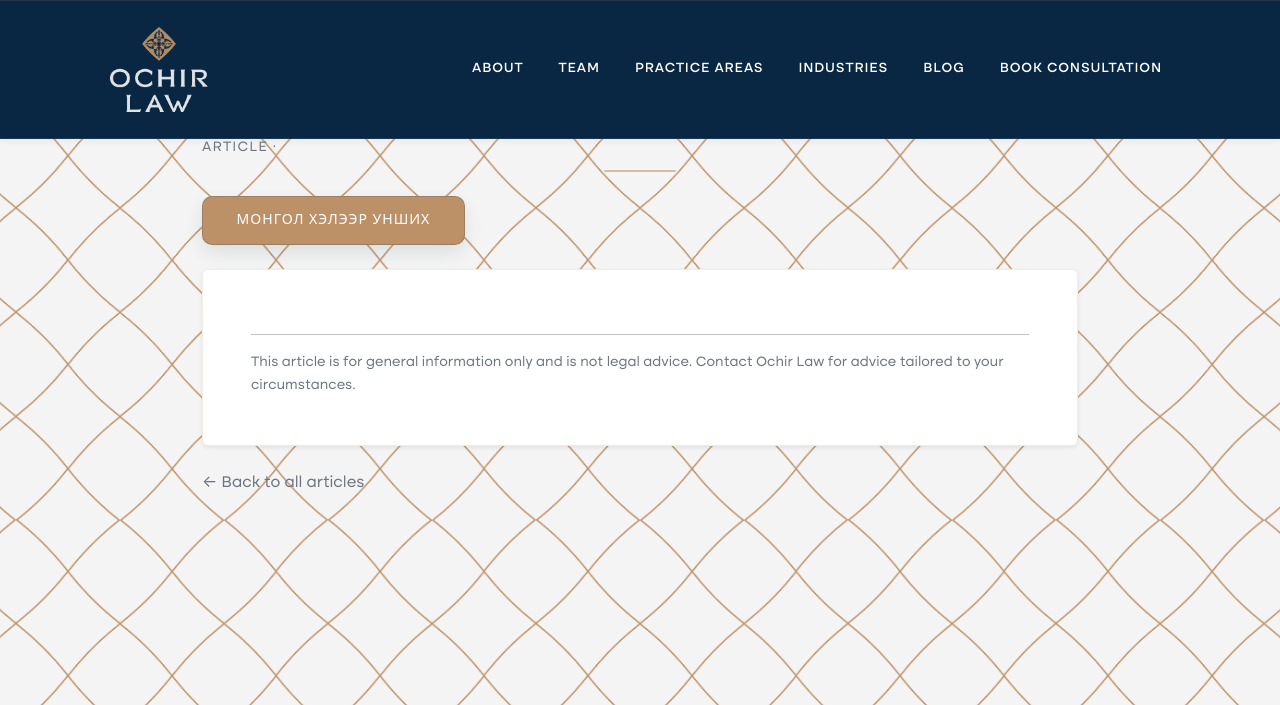
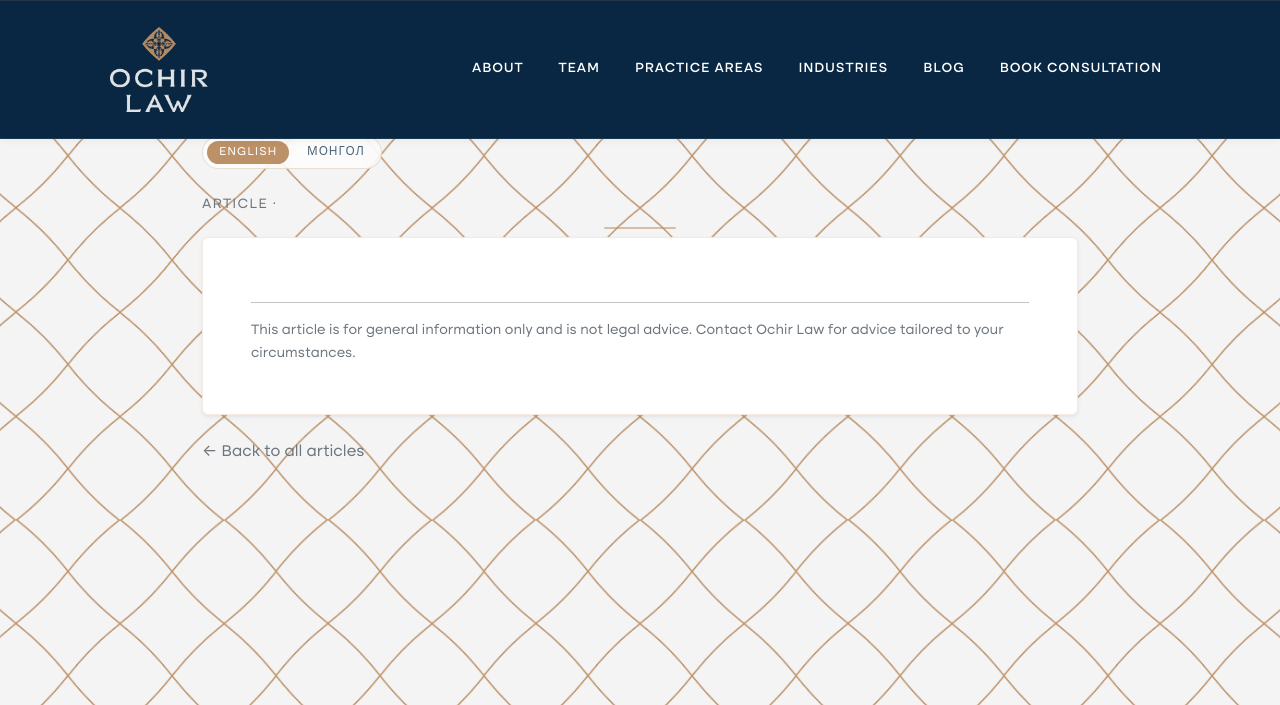
Before and after one commit to bajixy/ochirlaw, a Flask app: template app/templates/blog/detail.html in a window 1280 px wide. Shown: the top 705 px of the page. Run offline with Flask 3, Linux system fonts and the light colour scheme; the template is opened without the code that fills it, so the values that code supplies are empty; some libraries are stand-ins or nearby versions.

Commit message:
Refine blog article language switch and Mongolian typography

```diff
--- a/app/templates/blog/detail.html
+++ b/app/templates/blog/detail.html
@@ -5,11 +5,56 @@
 {% set summary = post.summary_mn if is_mn else post.summary_en %}
 {% set content = post.content_mn if is_mn else post.content_en %}
 
+{% block html_lang %}{{ 'mn' if is_mn else 'en' }}{% endblock %}
 {% block title %}{{ title }} – Ochir Law{% endblock %}
 {% block meta_description %}{{ summary or content[:155] }}{% endblock %}
 {% block head %}
   <link rel="alternate" hreflang="en" href="{{ url_for('main.blog_detail', lang='en', slug=post.slug, _external=True) }}">
   <link rel="alternate" hreflang="mn" href="{{ url_for('main.blog_detail', lang='mn', slug=post.slug, _external=True) }}">
+  <style>
+    .blog-lang-switch {
+      display: inline-flex;
+      align-items: center;
+      gap: 0.35rem;
+      padding: 0.25rem;
+      border: 1px solid rgba(188,145,103,0.28);
+      border-radius: 999px;
+      background: rgba(255,255,255,0.72);
+      backdrop-filter: blur(8px);
+    }
+    .blog-lang-switch a {
+      display: inline-flex;
+      align-items: center;
+      justify-content: center;
+      padding: 0.35rem 0.75rem;
+      border-radius: 999px;
+      font-size: 0.74rem;
+      line-height: 1;
+      letter-spacing: 0.08em;
+      text-transform: uppercase;
+      text-decoration: none;
+      color: rgba(6,40,65,0.72);
+    }
+    .blog-lang-switch a.active {
+      background: #bc9167;
+      color: #fff;
+    }
+    .mn-copy,
+    html[lang="mn"] .blog-article {
+      font-family: Arial, "Helvetica Neue", Helvetica, sans-serif;
+      letter-spacing: 0;
+    }
+    .mn-copy h1,
+    .mn-copy h2,
+    .mn-copy h3,
+    html[lang="mn"] .blog-article h1,
+    html[lang="mn"] .blog-article h2,
+    html[lang="mn"] .blog-article h3 {
+      font-family: Arial, "Helvetica Neue", Helvetica, sans-serif;
+      font-weight: 600;
+      letter-spacing: -0.01em;
+    }
+  </style>
   <script type="application/ld+json">
   {
     "@context": "https://schema.org",
@@ -32,8 +77,15 @@
 
 {% block content %}
 
-<article class="my-5">
+<article class="my-5 blog-article {{ 'mn-copy' if is_mn else '' }}">
   <div class="container" style="max-width: 900px;">
+    <div class="mb-4">
+      <nav class="blog-lang-switch" aria-label="Article language switcher">
+        <a href="{{ url_for('main.blog_detail', lang='en', slug=post.slug) }}" class="{{ 'active' if not is_mn else '' }}">English</a>
+        <a href="{{ url_for('main.blog_detail', lang='mn', slug=post.slug) }}" class="{{ 'active' if is_mn else '' }}">Монгол</a>
+      </nav>
+    </div>
+
     <p class="small text-uppercase text-secondary mb-2" style="letter-spacing:0.08em;">
       {{ post.category or ('Нийтлэл' if is_mn else 'Article') }} · {{ post.created_at.strftime('%d %B %Y') }}
     </p>
@@ -43,12 +95,6 @@
     {% if summary %}
       <p class="lead text-secondary mt-3">{{ summary }}</p>
     {% endif %}
-
-    <div class="my-4">
-      <a class="cta-btn" href="{{ url_for('main.blog_detail', lang=alternate_lang, slug=post.slug) }}">
-        {{ 'Read in English' if is_mn else 'Монгол хэлээр унших' }}
-      </a>
-    </div>
 
     {% if post.featured_image %}
       <img src="{{ post.featured_image }}" alt="{{ title }}" class="img-fluid rounded mb-4">
```
